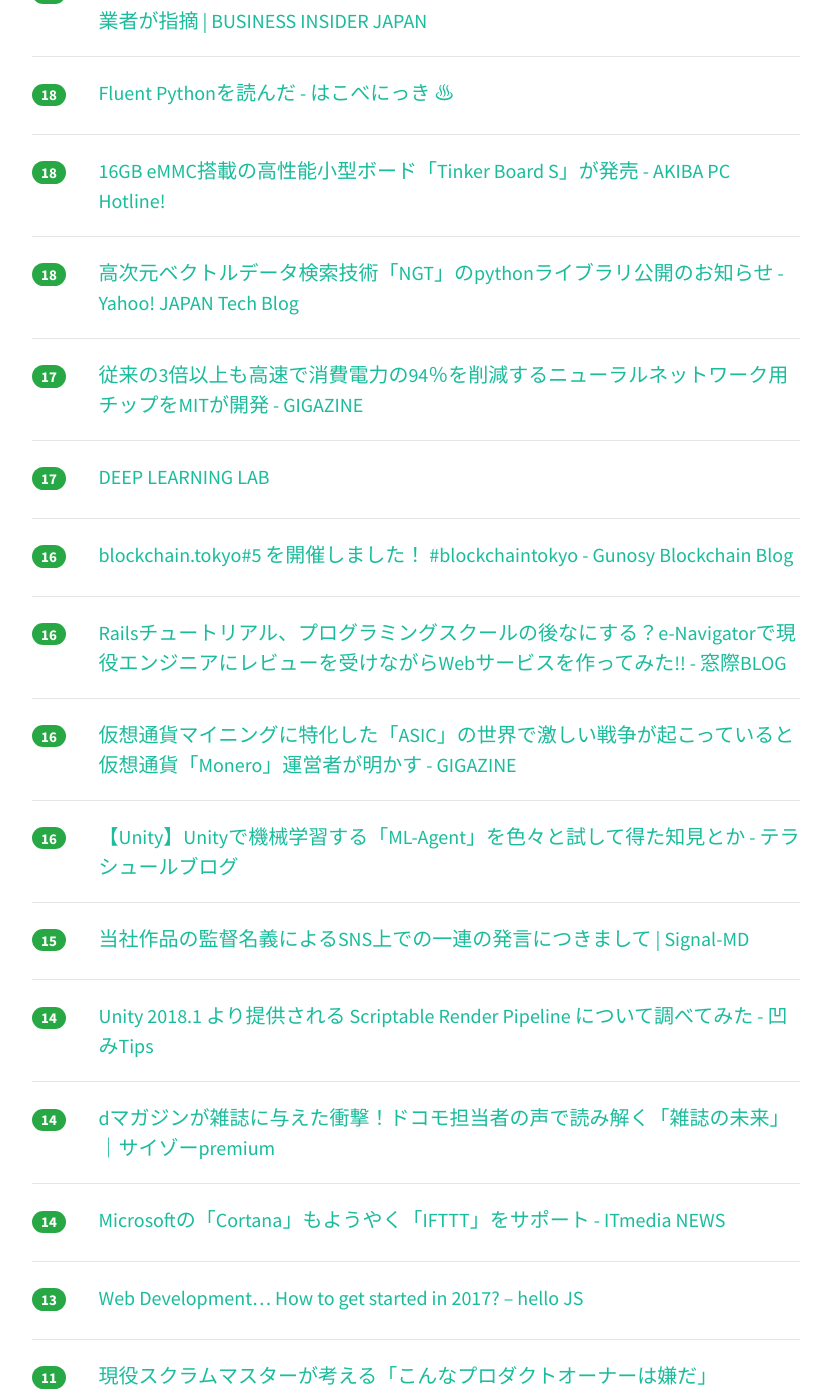
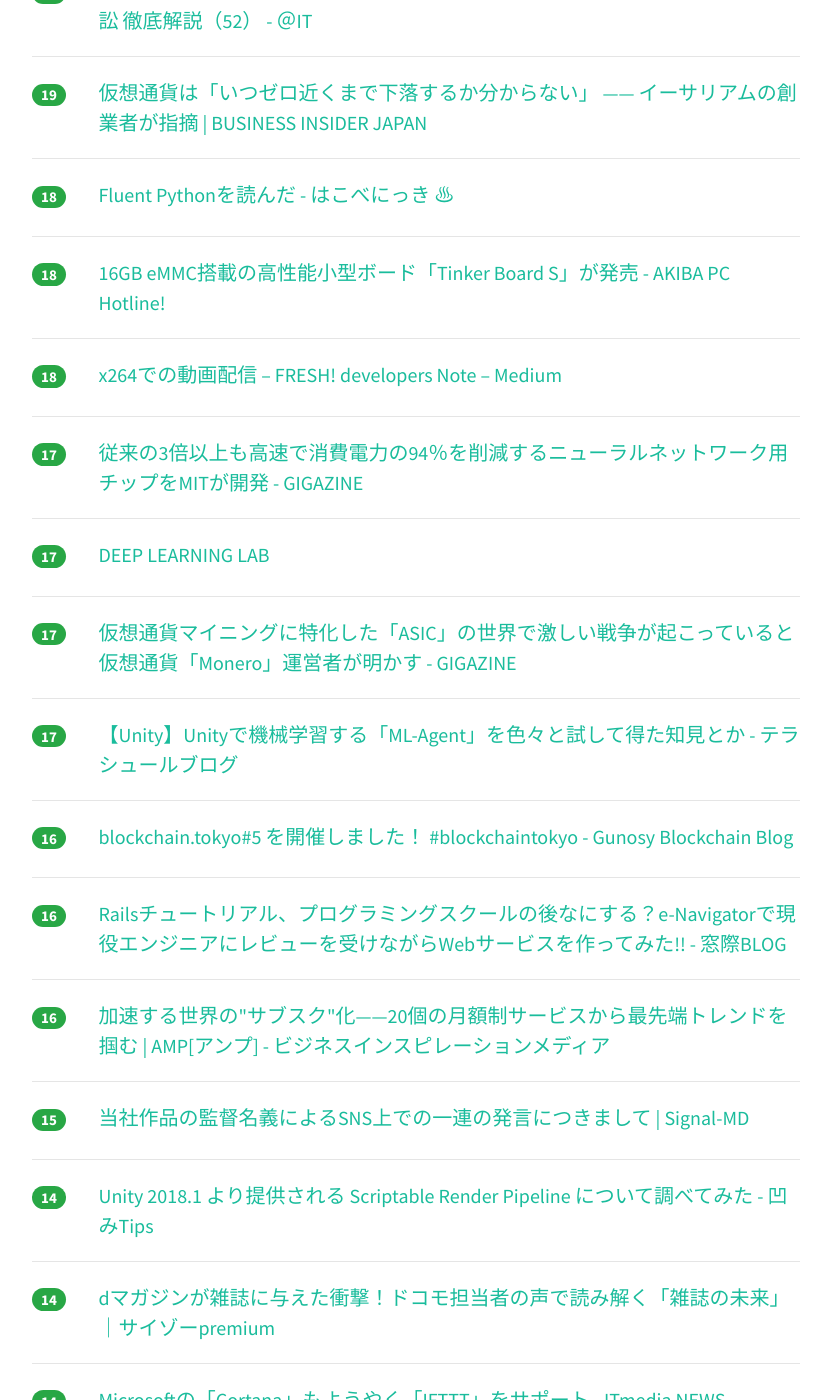
Before and after one commit to yatta47/hatena-matome-site, a Jekyll site: the page built from _posts/2018-02-19-hatena.md, in a window 1280 px wide and 1400 px high, scrolled down 4393 px. Shown: the whole window, without its empty margins (224-1052 px from the left). Built offline with Jekyll 4.4.1, drawn with Linux system fonts in a browser that asks for light colours; nearby versions of some CDN libraries; some of the changed text lies outside the part shown.

Commit message:
Updated 2018-02-19

```diff
--- a/_posts/2018-02-19-hatena.md
+++ b/_posts/2018-02-19-hatena.md
@@ -59,6 +59,11 @@ tags: [it-hotentry]
 <div class="row">
 <div class="col-1"><span class="badge badge-pill badge-success h2">70</span></div>
 <div class="col-11"><a href='https://www.suzukikenichi.com/blog/keynote-at-amp-conf-2018/' target='_blank'>2018年の AMP はどう進化するのか？ AMP Conf 2018基調講演レポート | 海外SEO情報ブログ</a></div>
+</div>
+<hr>
+<div class="row">
+<div class="col-1"><span class="badge badge-pill badge-success h2">68</span></div>
+<div class="col-11"><a href='https://speakerdeck.com/twada/understanding-the-spiral-of-technologies' target='_blank'>技術選定の審美眼 / Understanding the Spiral of Technologies // Speaker Deck</a></div>
 </div>
 <hr>
 <div class="row">
@@ -122,11 +127,6 @@ tags: [it-hotentry]
 </div>
 <hr>
 <div class="row">
-<div class="col-1"><span class="badge badge-pill badge-success h2">32</span></div>
-<div class="col-11"><a href='https://speakerdeck.com/twada/understanding-the-spiral-of-technologies' target='_blank'>技術選定の審美眼 / Understanding the Spiral of Technologies // Speaker Deck</a></div>
-</div>
-<hr>
-<div class="row">
 <div class="col-1"><span class="badge badge-pill badge-success h2">26</span></div>
 <div class="col-11"><a href='http://toksato.hatenablog.com/entry/webdtenshoku2' target='_blank'>【Webディレクターの転職術：その２】ポートフォリオの作り方（テンプレートダウンロードあり）。 - 笑顔を創りたいWeb屋の日常</a></div>
 </div>
@@ -187,6 +187,11 @@ tags: [it-hotentry]
 </div>
 <hr>
 <div class="row">
+<div class="col-1"><span class="badge badge-pill badge-success h2">21</span></div>
+<div class="col-11"><a href='https://techblog.yahoo.co.jp/data_solution/ngtpython/' target='_blank'>高次元ベクトルデータ検索技術「NGT」のpythonライブラリ公開のお知らせ - Yahoo! JAPAN Tech Blog</a></div>
+</div>
+<hr>
+<div class="row">
 <div class="col-1"><span class="badge badge-pill badge-success h2">20</span></div>
 <div class="col-11"><a href='http://tech.nikkeibp.co.jp/atcl/nxt/column/18/00001/00032/' target='_blank'>［特報］第一交通と米ウーバーが提携へ、訪日客へスマホ配車 | 日経 xTECH（クロステック）</a></div>
 </div>
@@ -233,7 +238,7 @@ tags: [it-hotentry]
 <hr>
 <div class="row">
 <div class="col-1"><span class="badge badge-pill badge-success h2">18</span></div>
-<div class="col-11"><a href='https://techblog.yahoo.co.jp/data_solution/ngtpython/' target='_blank'>高次元ベクトルデータ検索技術「NGT」のpythonライブラリ公開のお知らせ - Yahoo! JAPAN Tech Blog</a></div>
+<div class="col-11"><a href='https://medium.com/fresh-developers-note/96c87fa2c1c3' target='_blank'>x264での動画配信 – FRESH! developers Note – Medium</a></div>
 </div>
 <hr>
 <div class="row">
@@ -244,6 +249,16 @@ tags: [it-hotentry]
 <div class="row">
 <div class="col-1"><span class="badge badge-pill badge-success h2">17</span></div>
 <div class="col-11"><a href='http://dllab.ai/' target='_blank'>DEEP LEARNING LAB</a></div>
+</div>
+<hr>
+<div class="row">
+<div class="col-1"><span class="badge badge-pill badge-success h2">17</span></div>
+<div class="col-11"><a href='https://gigazine.net/news/20180219-war-on-asic-manufacturer/' target='_blank'>仮想通貨マイニングに特化した「ASIC」の世界で激しい戦争が起こっていると仮想通貨「Monero」運営者が明かす - GIGAZINE</a></div>
+</div>
+<hr>
+<div class="row">
+<div class="col-1"><span class="badge badge-pill badge-success h2">17</span></div>
+<div class="col-11"><a href='http://tsubakit1.hateblo.jp/entry/2018/02/18/233000' target='_blank'>【Unity】Unityで機械学習する「ML-Agent」を色々と試して得た知見とか - テラシュールブログ</a></div>
 </div>
 <hr>
 <div class="row">
@@ -258,12 +273,7 @@ tags: [it-hotentry]
 <hr>
 <div class="row">
 <div class="col-1"><span class="badge badge-pill badge-success h2">16</span></div>
-<div class="col-11"><a href='https://gigazine.net/news/20180219-war-on-asic-manufacturer/' target='_blank'>仮想通貨マイニングに特化した「ASIC」の世界で激しい戦争が起こっていると仮想通貨「Monero」運営者が明かす - GIGAZINE</a></div>
-</div>
-<hr>
-<div class="row">
-<div class="col-1"><span class="badge badge-pill badge-success h2">16</span></div>
-<div class="col-11"><a href='http://tsubakit1.hateblo.jp/entry/2018/02/18/233000' target='_blank'>【Unity】Unityで機械学習する「ML-Agent」を色々と試して得た知見とか - テラシュールブログ</a></div>
+<div class="col-11"><a href='https://amp.review/2018/02/19/subscription-20/' target='_blank'>加速する世界の"サブスク"化——20個の月額制サービスから最先端トレンドを掴む | AMP[アンプ] - ビジネスインスピレーションメディア</a></div>
 </div>
 <hr>
 <div class="row">
@@ -284,6 +294,11 @@ tags: [it-hotentry]
 <div class="row">
 <div class="col-1"><span class="badge badge-pill badge-success h2">14</span></div>
 <div class="col-11"><a href='http://www.itmedia.co.jp/news/articles/1802/19/news066.html' target='_blank'>Microsoftの「Cortana」もようやく「IFTTT」をサポート - ITmedia NEWS</a></div>
+</div>
+<hr>
+<div class="row">
+<div class="col-1"><span class="badge badge-pill badge-success h2">14</span></div>
+<div class="col-11"><a href='http://jp.techcrunch.com/2018/02/19/tvision-raised-150-m-yen/' target='_blank'>テレビ視聴率ならぬ「視聴質」を計測するTVISIONが1.5億円を融資により資金調達 | TechCrunch Japan</a></div>
 </div>
 <hr>
 <div class="row">
```
Also changed, not shown: other parts of _posts/2018-02-19-hatena.md (+2 -2 lines).
